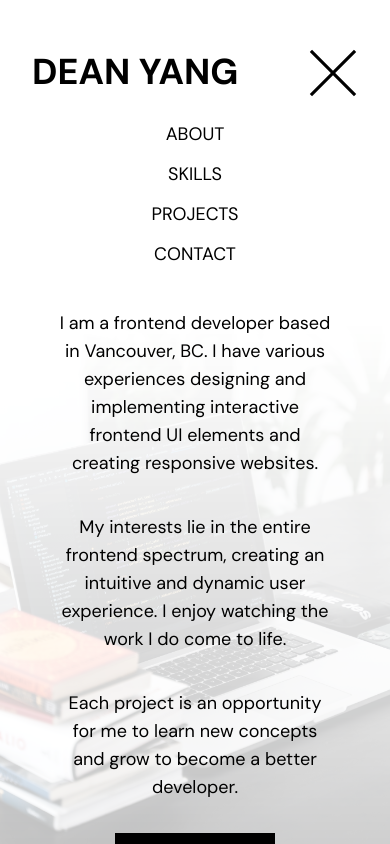
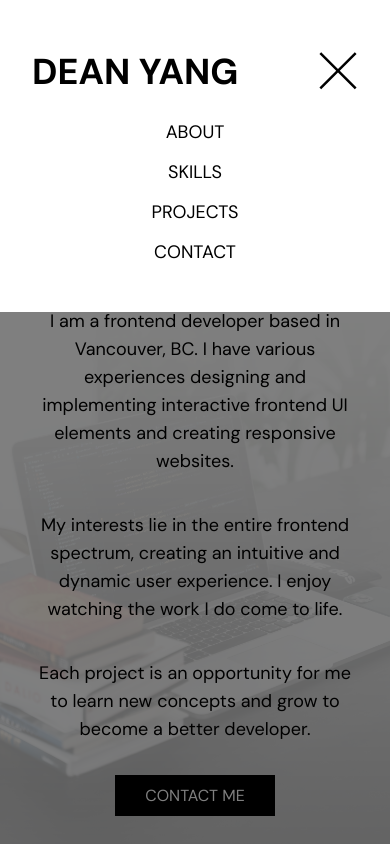
Before and after one commit to nekopudding/portfolio, a React (Create React App) app: page / in a window 390 px wide. Both pictures are taken after a click on the element 333 px from the left and 73 px from the top of the page. Shown: the top 844 px of the page. Built offline with nearby package versions, Linux system fonts and the light colour scheme.

Commit message:
dev: add disable scroll on menuOpen and tint

```diff
--- a/src/assets/data/section-data.js
+++ b/src/assets/data/section-data.js
@@ -36,7 +36,7 @@ const projectsSection = {
       title: "Photosnap Multi-page Website",
       date: 'Jun 2022',
       text: [
-        "Photosnap is a multi-page website created using React, React Router, MUI Components Library. It was done using the design from Frontend-Mentor's \"Photosnap Multi-Page Website\" Challenge.",
+        "Photosnap is a multi-page website created using React, React Router, and the MUI Components Library. It was done using the design from Frontend-Mentor's \"Photosnap Multi-Page Website\" Challenge.",
         "This website is fully responsive from mobile to desktop screen sizes. I chose to complete this challenge because it does not use material design (rounded borders, icons, \"mobile app\" look) which I was used to implementing. It uses simple yet elegant animations and helped me expand my knowledge of different modern website styles."
       ],
       image: photosnap,
--- a/src/sections/Navbar.js
+++ b/src/sections/Navbar.js
@@ -11,6 +11,15 @@ function Navbar() {
   const openMenu = () => setMenuOpen(true);
 
   useEffect(() => windowResizeListener(closeMenu),[])
+
+  useEffect(() => {
+    const body = document.querySelector('body');
+    if (menuOpen) {
+      body.style.overflow = 'hidden';
+    } else {
+      body.style.overflow = 'visible';
+    }
+  },[menuOpen])
 
   return (
     <>
@@ -26,9 +35,10 @@ function Navbar() {
           <div onClick={openMenu} className={styles.menuButton}><div className={styles.menuIcon} /></div>
           :
           <div className={styles.closeButton}>
-            <CloseIcon width='100%' height='auto' onClick={closeMenu}/>
+            <CloseIcon onClick={closeMenu}/>
           </div>
         }
+
         <div className={styles.menu} css={css`
           display: ${menuOpen ? 'flex' : 'none'};
         `}>
@@ -38,8 +48,13 @@ function Navbar() {
             <a href="#projects" onClick={closeMenu}>Projects</a>
             <a href="#contact" onClick={closeMenu} >Contact</a>
           </div>
-      </div>
+        </div>
       </section>
+      <div className={styles.menuTint} css={css`
+        height: ${document.body.scrollHeight}px;
+        pointer-events: ${menuOpen ? 'auto' : 'none'};
+        opacity: ${menuOpen ? 1 : 0};
+      `}/>
     </>
   )
 }
--- a/src/sections/css/About.module.css
+++ b/src/sections/css/About.module.css
@@ -96,7 +96,8 @@
     text-align: center;
   }
   .textBlock {
-    padding-right: 24px;
+    padding-right: 0;
+    padding-left: 0;
   }
 
   .buttonContainer {
--- a/src/sections/css/Navbar.module.css
+++ b/src/sections/css/Navbar.module.css
@@ -13,16 +13,25 @@
 }
 .menuButton {
   display: none;
+  width: 50px;
   height: 50px;
 }
 .menuIcon {
   display: none;
-  height: 50px;
-  width: 50px;
+  width: 100%;
+  height: 100%;
   background-color: black;
   clip-path: polygon(0 0, 100% 100%, 100% 0);
 }
 
+.menuTint {
+  position: absolute;
+  width: 100vw;
+  height: 100vh;
+  z-index: 100;
+  background-color: rgba(0, 0, 0, 0.5);
+  transition: opacity 500ms cubic-bezier(.09,.96,.47,1);
+}
 .menu {
   position: absolute;
   z-index: 100;
@@ -35,7 +44,7 @@
 .menuLinks {
   align-items: center;
   width: 100%;
-  margin-bottom: 48px;
+  padding-bottom: 48px;
 }
 .menuLinks > a {
   text-align: center;
@@ -62,7 +71,6 @@
   .navbar {
     padding-top: 48px;
     padding-bottom: 48px;
-    align-items: initial;
   }
   .navbarLinks {
     display: none;
@@ -79,4 +87,8 @@
   .navbar {
     padding-bottom: 24px;
   }
+  .menuButton, .closeButton {
+    width: 40px;
+    height: 40px
+  }
 }
```
Also changed, not shown: src/assets/icons/close.svg.
